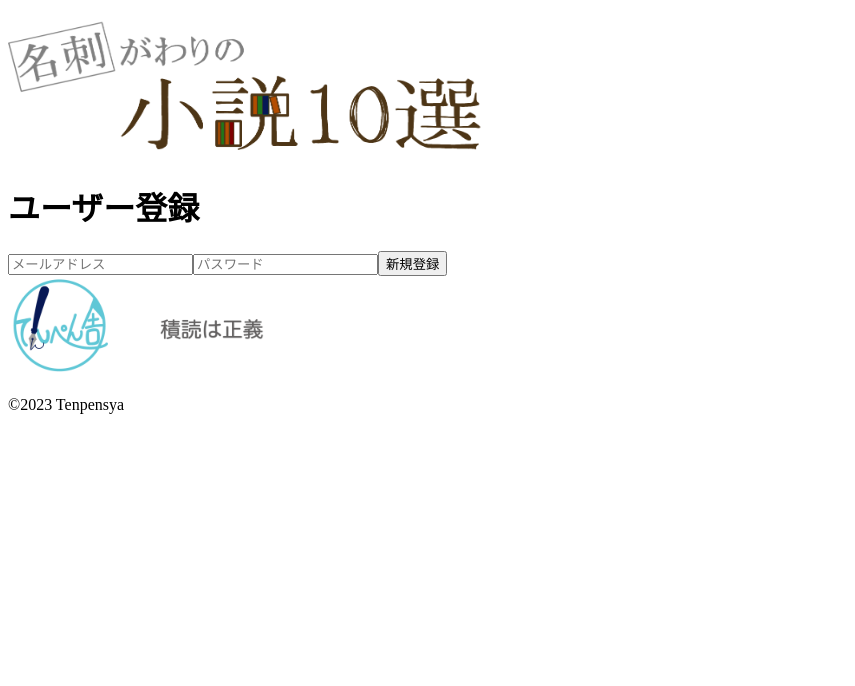
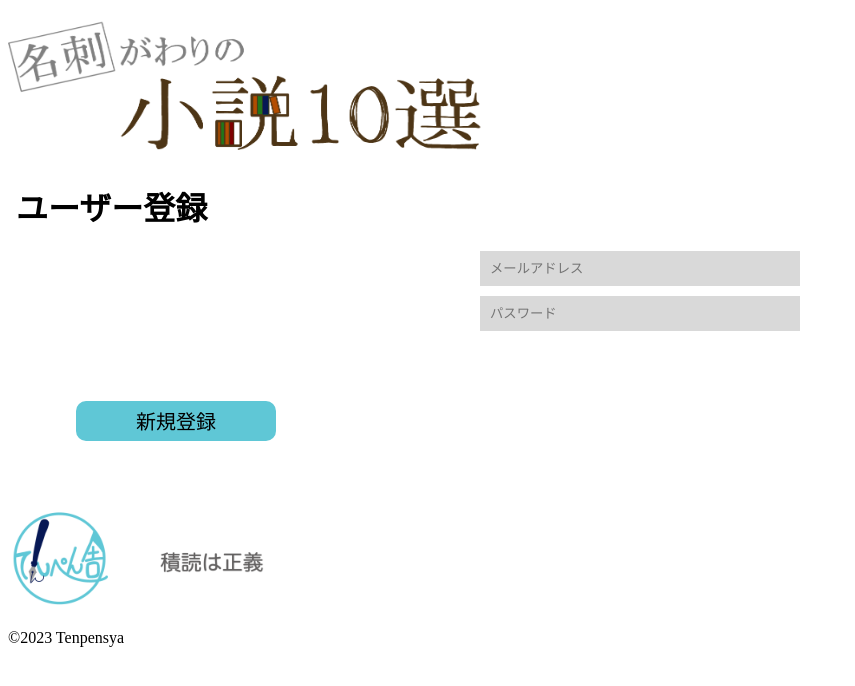
Before and after one commit to ryo3568/10_novels_as_business_cards, a Next.js app: page /user/register in a window 1280 px wide. Shown: the top 686 px of the page, without its empty margins (0-855 px from the left). Built offline with nearby package versions, Linux system fonts and the light colour scheme.

Commit message:
#26 ログイン・登録画面のcssとクラスの修正

```diff
--- a/pages/user/register.js
+++ b/pages/user/register.js
@@ -40,12 +40,14 @@ const Register = () => {
                     <Image src="/header-logo.png" width="482" height="150" alt="header logo"/>
                 </Link></div>
             </header>
+            <body>
             <h1>ユーザー登録</h1>
-            <form onSubmit={handleSubmit}>
-                <input value={email} onChange={(e) => setEmail(e.target.value)} type="text" name="email" placeholder="メールアドレス" required />
-                <input value={password} onChange={(e) => setPassword(e.target.value)} type="text" name="password" placeholder="パスワード" required />
-                <button>新規登録</button>
+            <form className="form-register" onSubmit={handleSubmit}>
+                <input className="mail" value={email} onChange={(e) => setEmail(e.target.value)} type="text" name="email" placeholder="メールアドレス" required />
+                <input className="pass" value={password} onChange={(e) => setPassword(e.target.value)} type="text" name="password" placeholder="パスワード" required />
+                <button className="btn-register">新規登録</button>
             </form>
+            </body>
         </div>
     )
 }
--- a/styles/globals.css
+++ b/styles/globals.css
@@ -1,6 +1,12 @@
 /* @import "~tailwindcss/base"; */
 /* @import "~tailwindcss/components"; */
 /* @import "~tailwindcss/utilities"; */
+
+
+
+body{
+    font-family:"UD デジタル 教科書体 NK-B","Yu Mincho、游明朝";
+}
 
 /* ヘッダー */
 
@@ -13,14 +19,14 @@ header li{
 /* フッター */
 
 /* ランディングページ */
-h3 {
+ .landing-step h3 {
     position: relative;
     overflow: hidden;
     padding: 1.5rem 2rem 1.5rem 120px;
     border-top: 3px solid #198008;
   }
 
-  h3:before {
+  .landing-step h3:before {
     position: absolute;
     top: -150%;
     left: -100px;
@@ -32,7 +38,7 @@ h3 {
     background: #198008;
   }
 
-  h3 span {
+  .landing-step h3 span {
     font-size: 28px;
     font-size: 2rem;
     position: absolute;
@@ -44,3 +50,55 @@ h3 {
     padding-left: 16px;
     color: #fff;
   }
+
+  /* ログイン新規登録共通*/
+
+ .mail{
+    background-color:#D9D9D9;
+    border:none;
+    padding:10px;
+    margin:10px auto;
+    display:block;
+    width:300px;
+ }
+
+ .pass{
+    background-color:#D9D9D9;
+    border:none;
+    padding:10px;
+    margin:10px auto;
+    display:block;
+    width:300px;
+ }
+
+  /* ログインページ */
+ .form-login{
+    text-aligin:center;
+ }
+
+ .btn-login {
+    background-color:#5FC7D6;
+    border:none;
+    width:200px;
+    height:40px;
+    font-size:20px;
+    font-family:"UD デジタル 教科書体 NK-B","Yu Mincho、游明朝";
+    border-radius:10px;
+    margin:60px;
+  }
+
+  /* 新規登録ページ */
+ .form-register{
+    text-aligin:center;
+ }
+
+ .btn-register {
+    background-color:#5FC7D6;
+    border:none;
+    width:200px;
+    height:40px;
+    font-size:20px;
+    font-family:"UD デジタル 教科書体 NK-B","Yu Mincho、游明朝";
+    border-radius:10px;
+    margin:60px;
+  }
```
Also changed, not shown: pages/index.js (+8 -6 lines), pages/user/login.js (+7 -4 lines).
